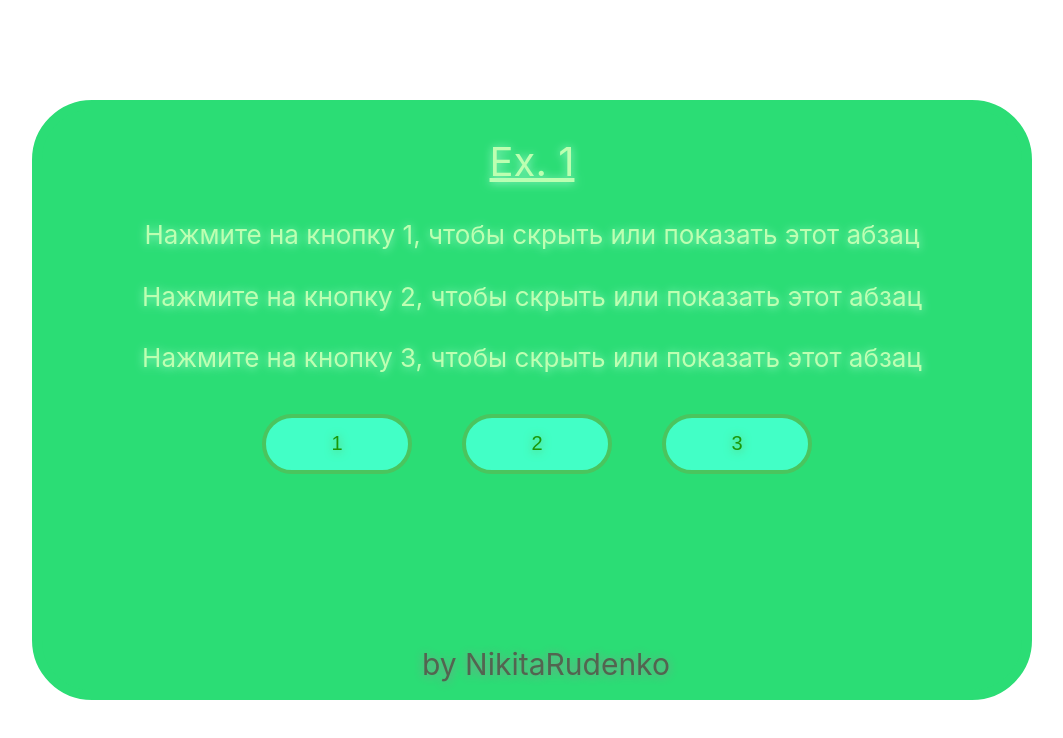
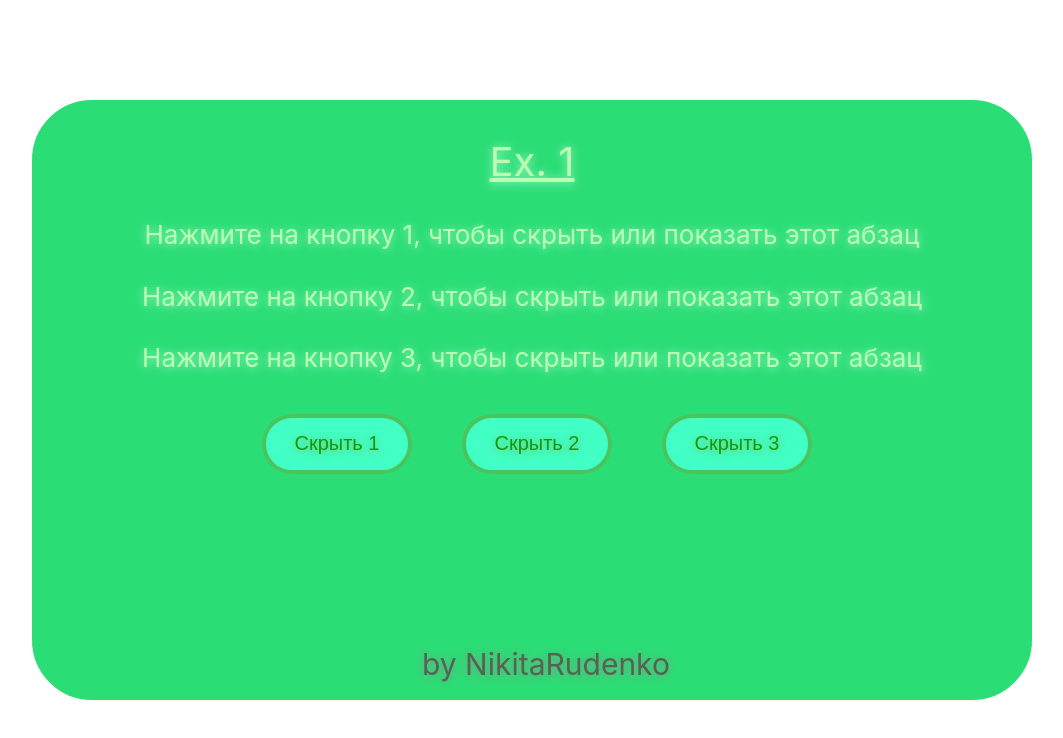
Before and after one commit to nickruden/vue3_base, a Vue app: page / in a window 1280 px wide. Shown: the top 738 px of the page, without its empty margins (0-1063 px from the left). Built offline with nearby package versions, Linux system fonts and the light colour scheme.

Commit message:
Смена текста при тогглинге в Vue(Task_21)

```diff
--- a/src/App.vue
+++ b/src/App.vue
@@ -4,6 +4,9 @@
   data() {
   // Ex. 1
 	return {
+    visible1: true,
+    visible2: true,
+    visible3: true,
     text1: true,
     text2: true,
     text3: true
@@ -13,12 +16,15 @@
   methods: {
     toggle1: function(){
       this.text1 = !this.text1
+      this.visible1 = !this.visible1
     },
     toggle2: function(){
       this.text2 = !this.text2
+      this.visible2 = !this.visible2
     },
     toggle3: function(){
       this.text3 = !this.text3
+      this.visible3 = !this.visible3
     }
   }
 }
@@ -31,10 +37,9 @@
       <p v-if="text1">Нажмите на кнопку 1, чтобы скрыть или показать этот абзац</p>
       <p v-if="text2">Нажмите на кнопку 2, чтобы скрыть или показать этот абзац</p>
       <p v-if="text3">Нажмите на кнопку 3, чтобы скрыть или показать этот абзац</p>
-
-      <button @click="toggle1()">1</button>
-      <button @click="toggle2()">2</button>
-      <button @click="toggle3()">3</button>
+      <button @click="toggle1()">{{ visible1 ? 'Скрыть 1' : 'Показать 1'}}</button>
+      <button @click="toggle2()">{{ visible2 ? 'Скрыть 2' : 'Показать 2'  }}</button>
+      <button @click="toggle3()">{{ visible3 ? 'Скрыть 3' : 'Показать 3' }}</button>
     </div>
     <p id="endword">by NikitaRudenko</p>
 </template>
```
